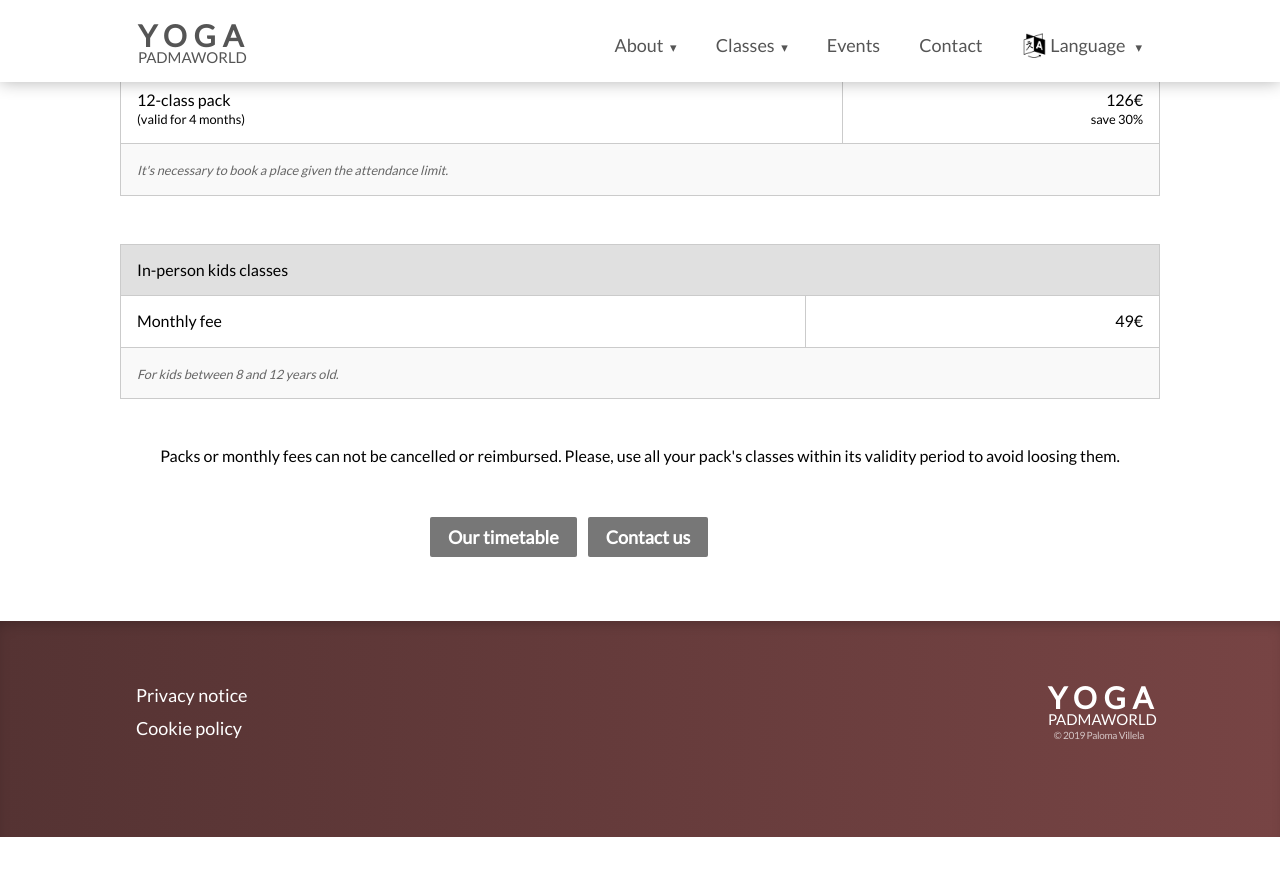
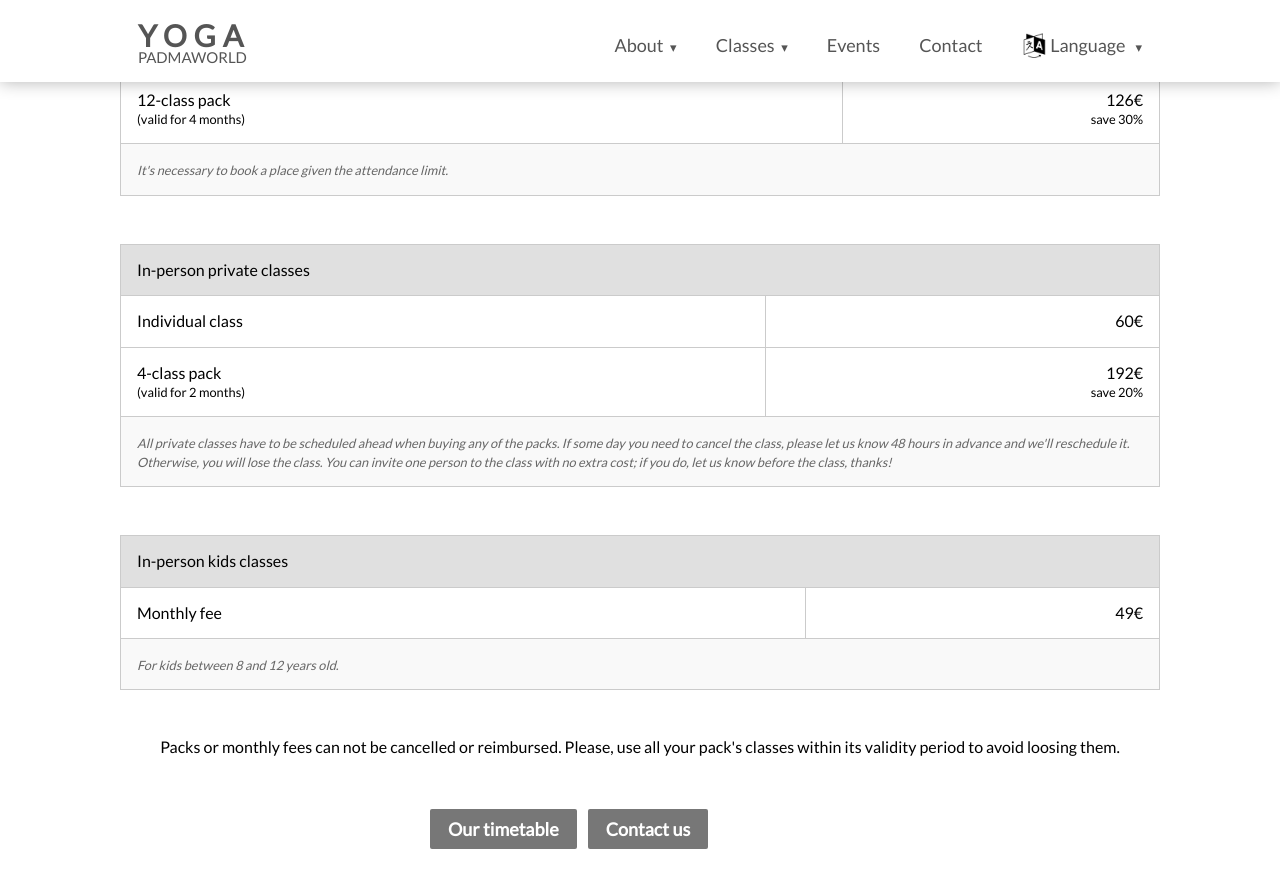
Before and after one commit to palomavillela/palomavillela.github.io, a Jekyll site: the page built from en/classes/prices.html, in a window 1280 px wide and 900 px high, scrolled down 1757 px. Shown: the top 888 px of the window. Built offline with Jekyll 4.4.1, drawn with Linux system fonts in a browser that asks for light colours; nearby versions of some CDN libraries; before the commit the page ends 2594 px from its top, so only the background shows below that.

Commit message:
add prices for in-person privates

```diff
--- a/_includes/classes/prices.html
+++ b/_includes/classes/prices.html
@@ -57,7 +57,7 @@
                         <td>{{ include.text_online_private_classes_type_4 }}</td>
                         <td class="numeric">{{ include.text_online_private_classes_price_4 }}</td>
                     </tr>
-                    <tr class="note-row"><td colspan=2>{{ include.text_online_private_classes_note }}</td></tr>
+                    <tr class="note-row"><td colspan=2>{{ include.text_private_classes_note }}</td></tr>
                 </tbody>
             </table>
         </div>
@@ -87,6 +87,22 @@
         </div>
         <div class="pure-u-1">
             <table class="pure-table pure-table-bordered">
+                <thead><tr><td colspan=2>{{ include.text_in_person_private_classes }}</td></tr></thead>
+                <tbody>
+                    <tr>
+                        <td>{{ include.text_in_person_private_classes_type_1 }}</td>
+                        <td class="numeric">{{ include.text_in_person_private_classes_price_1 }}</td>
+                    </tr>
+                    <tr>
+                        <td>{{ include.text_in_person_private_classes_type_2 }}</td>
+                        <td class="numeric">{{ include.text_in_person_private_classes_price_2 }}</td>
+                    </tr>
+                    <tr class="note-row"><td colspan=2>{{ include.text_private_classes_note }}</td></tr>
+                </tbody>
+            </table>
+        </div>
+        <div class="pure-u-1">
+            <table class="pure-table pure-table-bordered">
                 <thead><tr><td colspan=2>{{ include.text_in_person_kids_classes }}</td></tr></thead>
                 <tbody>
                     <tr>
--- a/en/classes/prices.html
+++ b/en/classes/prices.html
@@ -46,6 +46,12 @@ this_page: classes/prices
     text_in_person_group_classes_price_4 = "126€<br><small>save 30%</small>"
     text_in_person_group_classes_note = "<small>It's necessary to book a place given the attendance limit.</small>"
 
+    text_in_person_private_classes = "In-person private classes"
+    text_in_person_private_classes_type_1 = "Individual class"
+    text_in_person_private_classes_price_1 = "60€"
+    text_in_person_private_classes_type_2 = "4-class pack<br><small>(valid for 2 months)</small>"
+    text_in_person_private_classes_price_2 = "192€<br><small>save 20%</small>"
+
     text_in_person_kids_classes = "In-person kids classes"
     text_in_person_kids_classes_type_1 = "Monthly fee"
     text_in_person_kids_classes_price_1 = "49€"
```
Also changed, not shown: other parts of en/classes/prices.html (+1 -1 lines), es/classes/prices.html (+7 -1 lines).
